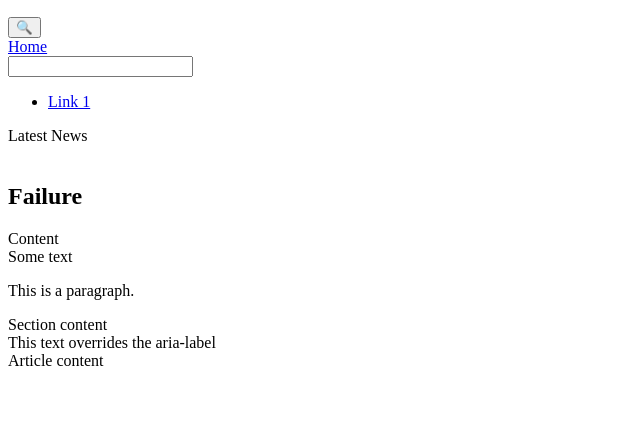
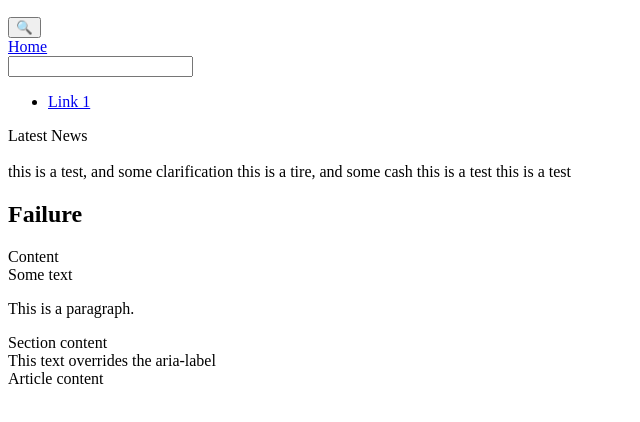
Before and after one commit to jayquake/broken-aria-labels, a website: page index.html in a window 1280 px wide. Shown: the part 110-532 px from the top of the page, without its empty margins (0-640 px from the left). Drawn offline with Linux system fonts and the light colour scheme.

Commit message:
Update index.html Added 2 cases
<label id="l1">this is a test, and some clarification</label>
<label id="l2">this is a tire, and some cash</label>
<a aria-labelledby="l1 l2">this is a test</a>
<a aria-label="this is a test, and some clarification">this is a test</a>

```diff
--- a/index.html
+++ b/index.html
@@ -37,6 +37,11 @@
     <div class="list-item" id="aria-label-success-6">
       <img src="image.jpg" alt="" aria-label="Decorative image" />
     </div>
+<label id="l1">this is a test, and some clarification</label>
+<label id="l2">this is a tire, and some cash</label>
+<a aria-labelledby="l1 l2">this is a test</a>
+
+    <a aria-label="this is a test, and some clarification">this is a test</a>
     <h2>Failure</h2>
     <div class="list-item" id="aria-label-failure-1">
       <div aria-label="This div is labeled but has no role">Content</div>
@@ -63,5 +68,6 @@
     <div class="list-item" id="aria-label-failure-6">
       <article aria-label="Unnecessary article label">Article content</article>
     </div>
+
   </body>
 </html>
```
